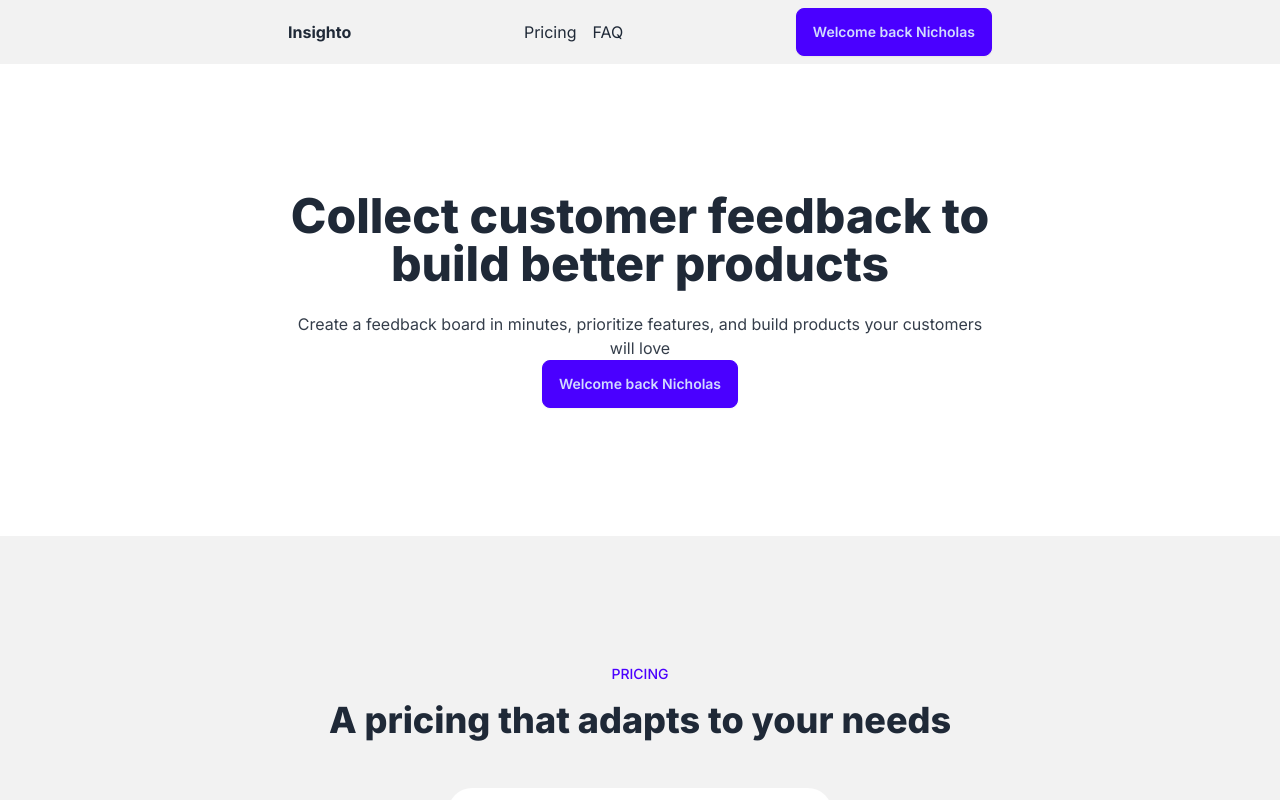
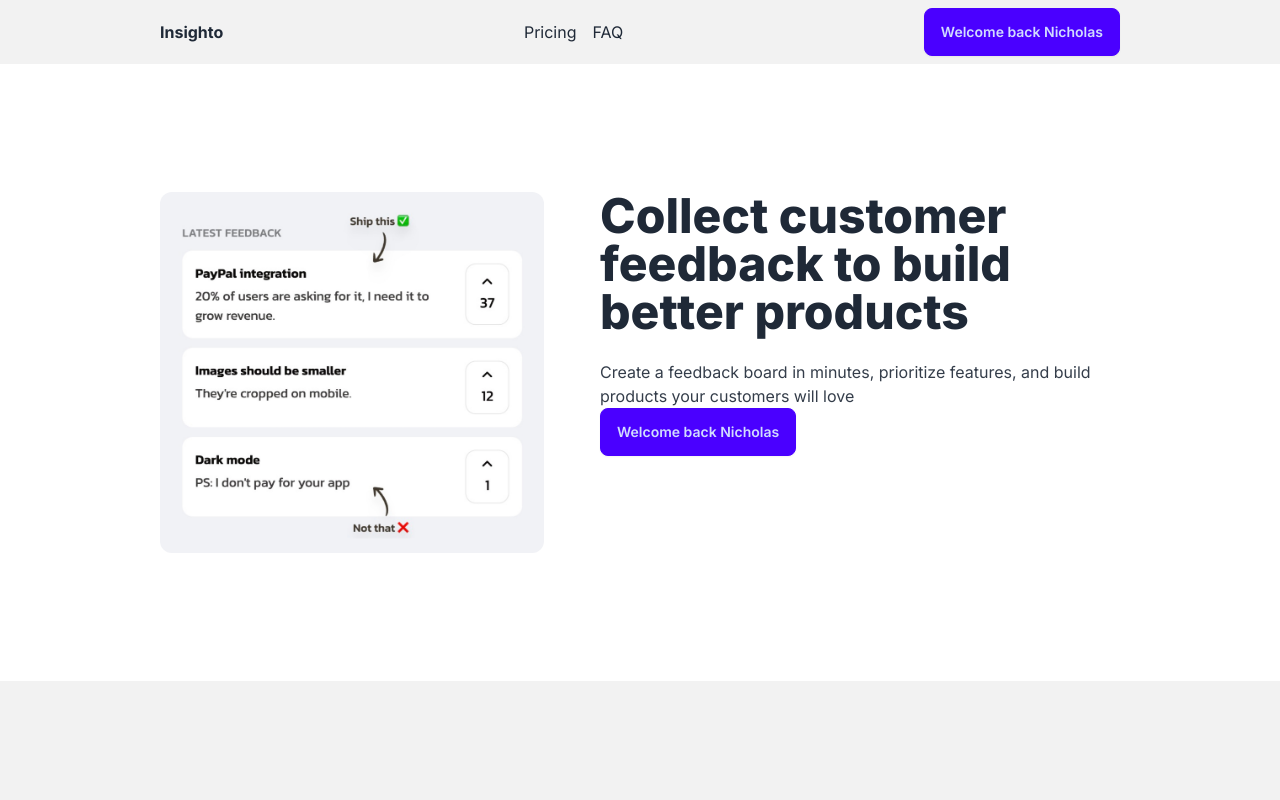
Before and after one commit to iamnicholastom/insigh.to, a Next.js app: page / in a window 1280 px wide. Shown: the top 800 px of the page. Built offline with nearby package versions, Linux system fonts and the light colour scheme.

Commit message:
patch: modify Hero section

```diff
--- a/app/page.js
+++ b/app/page.js
@@ -1,5 +1,7 @@
 import ButtonLogin from "@/components/ButtonLogin";
 import FAQListItem from "@/components/FAQListItem";
+import Image from "next/image";
+import productDemo from "@/app/productDemo.jpeg";
 
 export default function Home() {
   const isLoggedIn = true;
@@ -16,7 +18,7 @@ export default function Home() {
     <main>
       {/* HEADER */}
       <section className="bg-base-200">
-        <div className="flex justify-between items-center px-8 py-2 max-w-3xl mx-auto">
+        <div className="flex justify-between items-center px-8 py-2 max-w-5xl mx-auto">
           <div className="font-bold">Insighto</div>
           <div className="space-x-4 max-md:hidden">
             <a className="link link-hover" href="#pricing">
@@ -32,7 +34,13 @@ export default function Home() {
         </div>
       </section>
       {/* HERO */}
-      <section className="text-center px-8 py-32 max-w-3xl mx-auto">
+      <section className="text-center lg:text-left px-8 py-32 max-w-5xl mx-auto flex flex-col lg:flex-row gap-14 items-center lg:items-start">
+        <Image
+          src={productDemo}
+          alt="Product demo"
+          className="w-96 rounded-xl"
+        />
+        <div>
           <h1 className="text-4xl font-extrabold mb-6 lg:text-5xl">
             Collect customer feedback to build better products
           </h1>
@@ -42,6 +50,7 @@ export default function Home() {
           </div>
           <div>
             <ButtonLogin isLoggedIn={isLoggedIn} name={name} />
+          </div>
         </div>
       </section>
       {/* PRICING */}
```
Also changed, not shown: app/productDemo.jpeg (added). Lines whose indentation alone changed are shown as unchanged.
